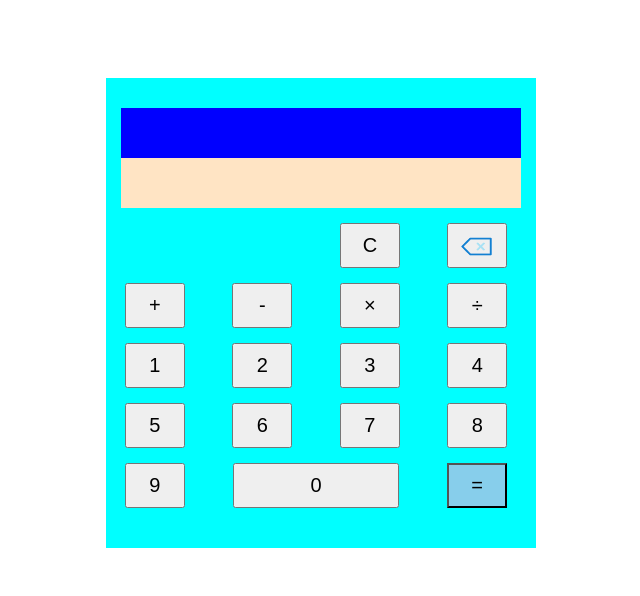
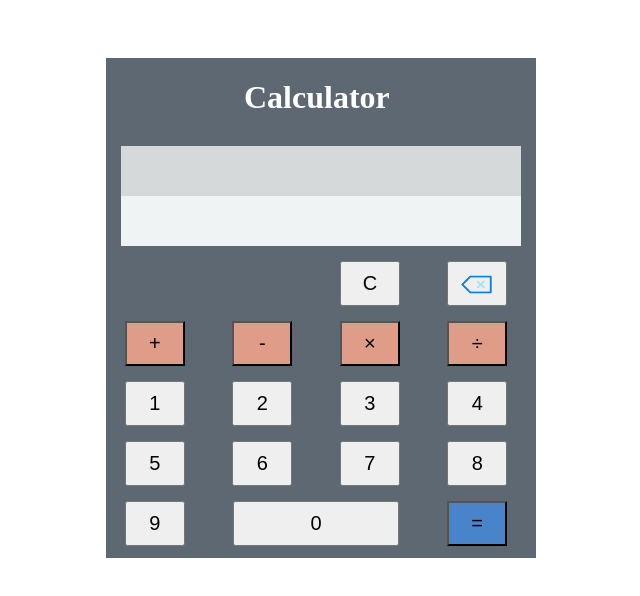
Before and after one commit to sasidharan19/Calculator_project, a plain HTML site: page index.html in a window 1280 px wide. Shown: the whole page, without its empty margins (319-959 px from the left). Drawn offline with Linux system fonts and the light colour scheme.

Commit message:
final project

```diff
--- a/index.html
+++ b/index.html
@@ -7,7 +7,11 @@
     <link rel="stylesheet" href="./styles.css">
 </head>
 <body>
+
     <div class="container">
+        <div class="calculator_heading">
+            <h1 class="heading">Calculator</h1>
+        </div>
         <div class="displayFirstContainer"> </div>
         <div class="display" id="displayPanel"> </div>
 
@@ -19,10 +23,10 @@
         </div>
 
         <div class="buttonsrow operatorButtons">
-            <button class="buttonStyle">+</button>
-            <button class="buttonStyle">-</button>
-            <button class="buttonStyle">×</button>
-            <button class="buttonStyle">÷</button>
+            <button class="buttonStyle operatorButtonStyle">+</button>
+            <button class="buttonStyle operatorButtonStyle">-</button>
+            <button class="buttonStyle operatorButtonStyle">×</button>
+            <button class="buttonStyle operatorButtonStyle">÷</button>
         </div>
 
         <div class="buttonContainer id:buttonContainerForSecondValue">
--- a/styles.css
+++ b/styles.css
@@ -6,32 +6,41 @@ body {
 
 .container {
     width: 430px;
-    background-color: aqua;
-    height: 470px;
-    margin-top: 70px;
+    background-color: #5E6873;
+    height: 500px;
+    margin-top: 50px;
     margin-bottom: 70px;
+}
+
+.heading {
+    margin-left: 138px;
+    color: white;
 }
 
 .displayFirstContainer {
     width: 400px;
     height: 50px;
-    background-color: blue;
+    background-color: #D5D9D9;
     margin-left: auto;
     margin-right: auto;
     margin-top: 30px;
     margin-bottom: 0px;
+    font-weight: bold;
+    text-align: right;
+    font-size: 18px;
 }
 
 .display {
     width: 400px;
     height: 50px;
-    background-color: bisque;
+    background-color: #EFF3F3;
     margin-left: auto;
     margin-right: auto;
     margin-top: 0px;
+    font-weight: bold;
+    text-align: right;
+    font-size: 24px;
 }
-
-
 
 .cancelAndBackspace {
     display: flex;
@@ -59,6 +68,10 @@ body {
     margin-top: 3px;
 }
 
+.operatorButtonStyle {
+    background-color: #DF9C88;
+}
+
 .buttonsrow {
     display: flex;
     justify-content: space-around;
@@ -73,7 +86,7 @@ body {
 }
 
 .equalButton {
-    background-color: skyblue;
+    background-color: #4984CB;
 }
 
 .zero {
```
